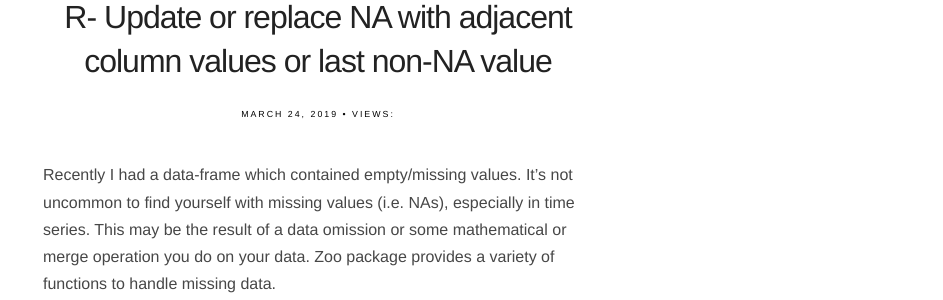
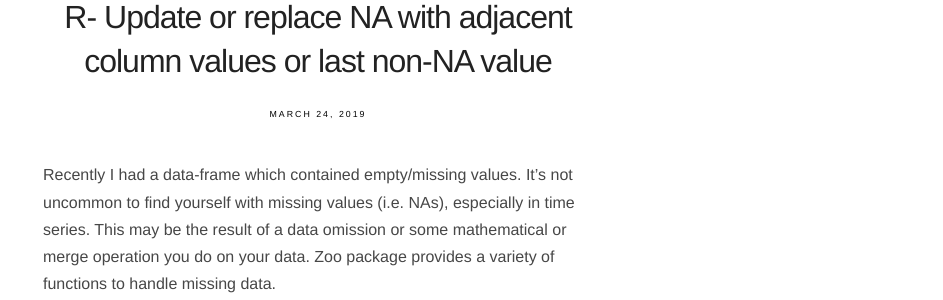
Before and after one commit to jjacklee116/ajitjohnson.github.io, a Jekyll site: the page built from _posts/2019-03-24-replace-na-with-last-non-na-R.markdown, in a window 1280 px wide. Shown: the part 123-423 px from the top of the page, without its empty margins (337-1280 px from the left). Built offline with Jekyll 4.4.1, drawn with Linux system fonts in a browser that asks for light colours; nearby versions of some CDN libraries; comment, search, counter and statistics services are not loaded.

Commit message:
remove views

```diff
--- a/_layouts/post.html
+++ b/_layouts/post.html
@@ -6,7 +6,7 @@ archive: true
 <article class="post">
     <header>
         <h1>{{ page.title }}</h1>
-        <h2 class="headline">{{ page.date | date:"%B %-d, %Y" }} • Views: <script type="text/javascript" src="//counter.websiteout.net/js/36/0/62/0"></script></h2>
+        <h2 class="headline">{{ page.date | date:"%B %-d, %Y" }}</h2>
     </header>
     <section id="post-body">
         {{content}}
```
